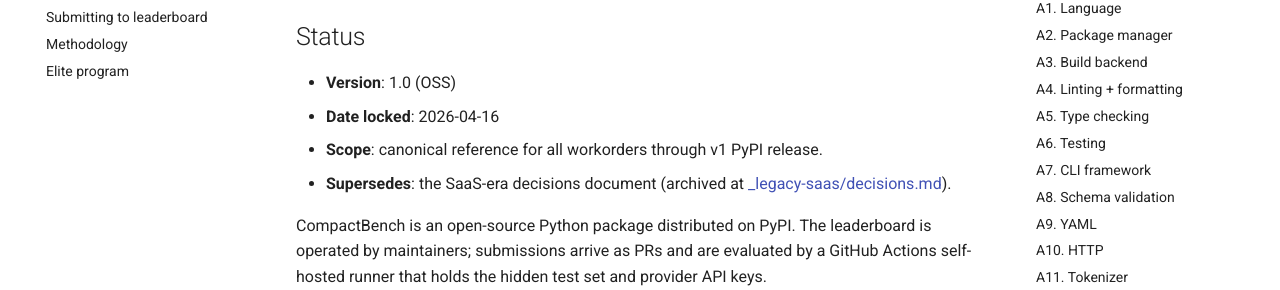
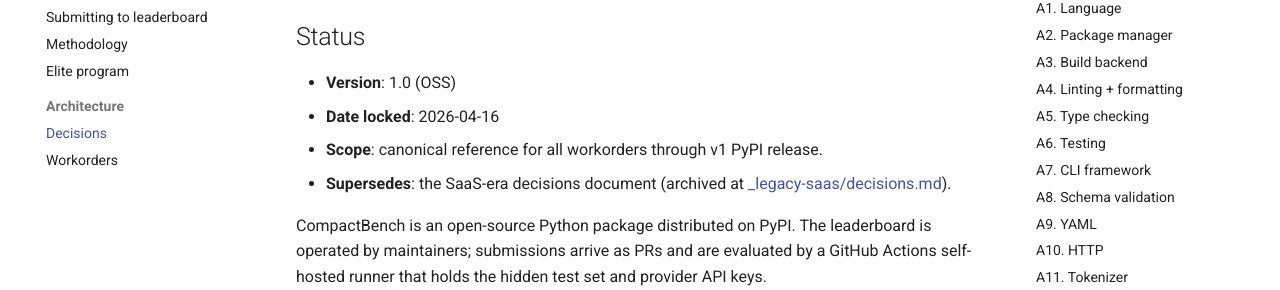
Before and after one commit to compactbench/compactbench, an MkDocs documentation site: the page built from docs/architecture/decisions.md, in a window 1280 px wide. Shown: the part 202-492 px from the top of the page. Built offline with MkDocs 1.6.1 and Material for MkDocs 9.7.7, drawn with Linux system fonts in a browser that asks for light colours; comment, search, counter and statistics services are not loaded.

Commit message:
ci: add MkDocs Material deploy workflow for GitHub Pages
The suggested "GitHub Pages Jekyll" and "Static HTML" workflows don't fit —
we're using MkDocs Material, so this adds a custom workflow that builds with
`mkdocs build --strict` and deploys via actions/deploy-pages.

Also updates mkdocs.yml to include an Architecture section in the nav
(decisions.md, workorders.md) and excludes docs/architecture/_legacy-saas/
from the built site (content preserved in git for reference only).

Co-Authored-By: Claude Opus 4.7 (1M context) <noreply@anthropic.com>

```diff
--- a/mkdocs.yml
+++ b/mkdocs.yml
@@ -61,3 +61,9 @@ nav:
   - Submitting to leaderboard: submitting.md
   - Methodology: methodology.md
   - Elite program: elite-program.md
+  - Architecture:
+    - Decisions: architecture/decisions.md
+    - Workorders: architecture/workorders.md
+
+exclude_docs: |
+  architecture/_legacy-saas/
```
Also changed, not shown: 1 other file.
